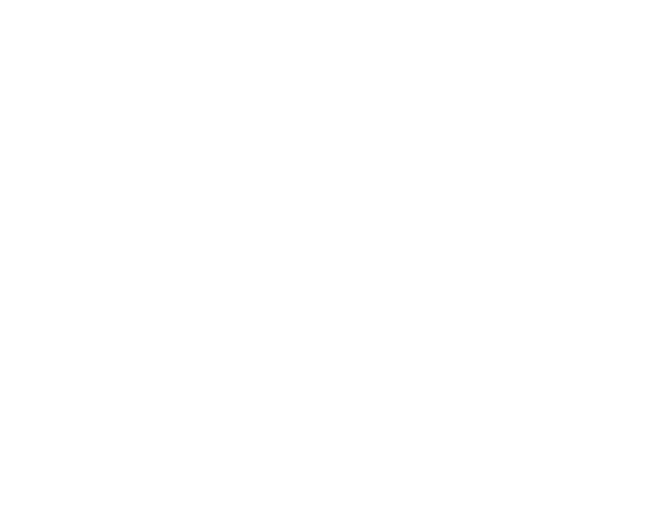
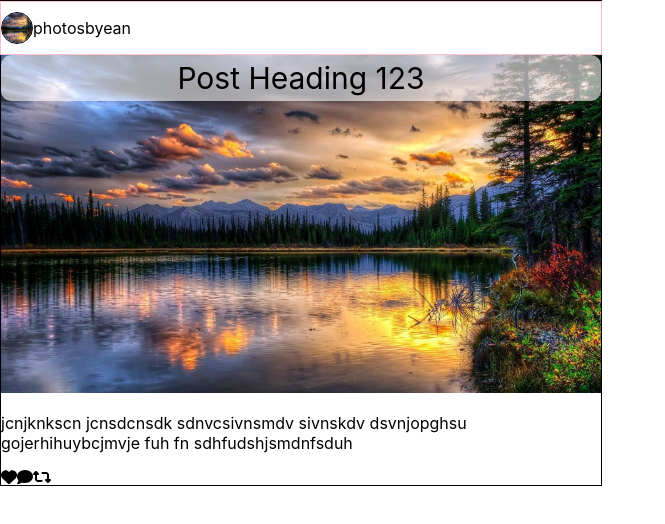
Before and after one commit to SE-OOAD-project-team/social-media-site, a React (Create React App) app in the folder client/: page /view-post in a window 1280 px wide. Before the commit this address had no page. Shown: the top 524 px of the page, without its empty margins (0-665 px from the left). Built offline with nearby package versions, Linux system fonts and the light colour scheme.

Commit message:
Cretaed View Post Boilerplate

```diff
--- a/client/package.json
+++ b/client/package.json
@@ -4,6 +4,9 @@
   "private": true,
   "type": "module",
   "dependencies": {
+    "@fortawesome/fontawesome-svg-core": "^6.2.0",
+    "@fortawesome/free-solid-svg-icons": "^6.2.0",
+    "@fortawesome/react-fontawesome": "^0.2.0",
     "@testing-library/jest-dom": "^5.16.5",
     "@testing-library/react": "^13.4.0",
     "@testing-library/user-event": "^13.5.0",
--- a/client/src/AppRouter.js
+++ b/client/src/AppRouter.js
@@ -4,6 +4,7 @@ import { BrowserRouter, Routes, Route, Navigate } from 'react-router-dom';
 
 import App from './components/App';
 import CreatePost from "./components/create-post/CreatePost";
+import ViewPost from './components/view-post/ViewPost';
 
 const AppRouter = () => {
     return (
@@ -12,6 +13,8 @@ const AppRouter = () => {
                 <Route path="/" element={<App />} />
                 {/* Remove create-post route after developing */}
                 <Route path="/create-post" element={<CreatePost />} />
+                {/* Remove create-post route after developing */}
+                <Route path="/view-post" element={<ViewPost />} />
             </Routes>
         </BrowserRouter>
     );
--- a/client/src/components/create-post/CreatePost.css
+++ b/client/src/components/create-post/CreatePost.css
@@ -1,3 +1,9 @@
+:root {
+    --create-post-component-width: 60%;
+    --create-post-component-padding: 10px;
+    --create-post-component-margin: 5px;
+}
+
 #create-post-container {
     display: flex;
     flex-direction: column;
@@ -10,7 +16,8 @@
     flex-direction: row;
     justify-content: space-evenly;
     border: 1px solid saddlebrown;
-    width: 60%;
+    width: var(--create-post-component-width);
+    padding: var(--create-post-component-padding);
 }
 
 textarea {
@@ -21,8 +28,55 @@ textarea {
 }
 
 .create-post-input {
-    width: 60%;
-    padding: 10px;
-    margin: 5px;
+    width: var(--create-post-component-width);
+    padding: var(--create-post-component-padding);
+    margin: var(--create-post-component-margin);
     outline: none;
 }
+
+#input-file-upload {
+    display: none;
+}
+
+  #label-file-upload {
+    height: 100%;
+    display: flex;
+    align-items: center;
+    justify-content: center;
+    border-width: 2px;
+    border-radius: 1rem;
+    border-style: dashed;
+    border-color: #cbd5e1;
+    background-color: #f8fafc;
+    width: var(--create-post-component-width);
+    padding: var(--create-post-component-padding);
+    margin: var(--create-post-component-margin);
+  }
+
+  #label-file-upload.drag-active {
+    background-color: #ffffff;
+  }
+
+  .upload-button {
+    cursor: pointer;
+    padding: 0.25rem;
+    font-size: 1rem;
+    border: none;
+    font-family: 'Oswald', sans-serif;
+    background-color: transparent;
+  }
+
+  .upload-button:hover {
+    text-decoration-line: underline;
+  }
+
+  #drag-file-element {
+    position: absolute;
+    width: 100%;
+    height: 100%;
+    border-radius: 1rem;
+    top: 0px;
+    right: 0px;
+    bottom: 0px;
+    left: 0px;
+  }
--- a/client/src/components/create-post/CreatePost.js
+++ b/client/src/components/create-post/CreatePost.js
@@ -1,13 +1,64 @@
 import React from "react";
+import { useState, useRef } from "react";
 import "./CreatePost.css";
 
 function CreatePost(){
+
+  // drag state
+  const [dragActive, setDragActive] = useState(false);
+  // ref
+  const dragInputRef = useRef(null);
+
+  // handle drag events
+  const handleDrag = function(e) {
+    e.preventDefault();
+    e.stopPropagation();
+    if (e.type === "dragenter" || e.type === "dragover") {
+      setDragActive(true);
+    } else if (e.type === "dragleave") {
+      setDragActive(false);
+    }
+  };
+
+  // triggers when file is dropped
+  const handleDrop = function(e) {
+    e.preventDefault();
+    e.stopPropagation();
+    setDragActive(false);
+    if (e.dataTransfer.files && e.dataTransfer.files[0]) {
+      // handleFiles(e.dataTransfer.files);
+    }
+  };
+
+  // triggers when file is selected with click
+  const handleChange = function(e) {
+    e.preventDefault();
+    if (e.target.files && e.target.files[0]) {
+      // handleFiles(e.target.files);
+    }
+  };
+
+// triggers the input when the button is clicked
+  const onButtonClick = () => {
+    dragInputRef.current.click();
+  };
+
     return (
       <div id="create-post-container">
         <p className="heading">Create a post</p>
         <textarea className="create-post-input" placeholder="What do you wanna talk about?" maxLength={1000}></textarea>
         <input className="create-post-input" type="text" placeholder="Hashtag" />
         {/* Allow users to upload images here */}
+
+        <input ref={dragInputRef} type="images" id="input-file-upload" multiple={false} onChange={handleChange} />
+      <label id="label-file-upload" htmlFor="input-file-upload" className={dragActive ? "drag-active" : "" }>
+        {/* <div> */}
+          <p>Drag and drop your file here or</p>
+          <button className="upload-button" onClick={onButtonClick}>Upload a file</button>
+        {/* </div>  */}
+      </label>
+      { dragActive && <div id="drag-file-element" onDragEnter={handleDrag} onDragLeave={handleDrag} onDragOver={handleDrag} onDrop={handleDrop}></div> }
+
         {/* Post visible to -> everyone, followers, private */}
         <div id="post-btn-container">
             <div className="btn post-ptn">POST</div>
--- /dev/null
+++ b/client/src/components/view-post/ViewPost.css
@@ -0,0 +1,72 @@
+.view-post-container {
+    width: 600px;
+    border: 1px solid black;
+    display: flex;
+    flex-direction: column;
+    align-items: center;
+
+    /* Declaring CSS variables */
+    --heading-size: 30px;
+    --paragraph-size: 10px;
+    --full-width: 100%;
+
+}
+
+img {
+    /* Preventing user drags */
+    -webkit-user-drag: none;
+    user-select: none;
+    -moz-user-select: none;
+    -webkit-user-select: none;
+    -ms-user-select: none;
+}
+
+.view-post-user-details-container {
+    width: var(--full-width);
+    display: flex;
+    flex-direction: row;
+    border: 1px solid pink;
+    align-items: center;
+}
+
+.view-post-user-profile-pic-container {
+    width: 30px;
+    height: 30px;
+    border: 1px solid black;
+    border-radius: 50%;
+}
+
+.view-post-user-profile-pic {
+    width: 100%;
+    height: 100%;
+    border-radius: 50%;
+}
+
+.view-post-details-container {
+    width: var(--full-width);
+    position: relative;
+}
+
+.view-post-title {
+    width: var(--full-width);
+    font-size: var(--heading-size);
+    text-align: center;
+    position: absolute;
+    top: 0;
+    margin: 0;
+    background-color: rgba(255, 255, 255, 0.6);
+    padding: 5px 0px;
+    border-bottom-left-radius: 10px;
+    border-bottom-right-radius: 10px;
+    border-radius: 10px;
+}
+
+.view-post-pic {
+    width: var(--full-width);
+}
+
+.view-post-interactions-container {
+    width: var(--full-width);
+    display: flex;
+    flex-direction: row;
+}
--- /dev/null
+++ b/client/src/components/view-post/ViewPost.js
@@ -0,0 +1,45 @@
+import React from "react";
+import "./ViewPost.css";
+import { FontAwesomeIcon } from "@fortawesome/react-fontawesome";
+import { faHeart, faComment, faRetweet } from "@fortawesome/free-solid-svg-icons";
+
+function ViewPost() {
+    const sample = {
+        user_details: {
+            name: "photosbyean",
+            profile_pic: "/temp/wallpaper.jpg"
+        },
+        title: "Post Heading 123",
+        pic: "/temp/wallpaper.jpg",
+        description: "jcnjknkscn jcnsdcnsdk sdnvcsivnsmdv sivnskdv dsvnjopghsu gojerhihuybcjmvje fuh fn sdhfudshjsmdnfsduh",
+        comments: [{
+            name: "user1",
+            profile_pic: "/temp/wallpaper.jpg",
+            comment: "Well done. jfdnsfklds jkfndsknf."
+        }],
+        likes_count: 233
+    };
+    return(
+        <div className="view-post-container">
+            <div className="view-post-user-details-container">
+                <div className="view-post-user-profile-pic-container">
+                    <img className="view-post-user-profile-pic" src={sample.user_details.profile_pic} alt="profile-pic" />
+                </div>
+                <p className="view-post-user-name">{sample.user_details.name}</p>
+            </div>
+            <div className="view-post-details-container">
+                <p className="view-post-title">{sample.title}</p>
+                <img className="view-post-pic" src={sample.pic} alt="post-pic" />
+                <p className="view-post-description">{sample.description}</p>
+            </div>
+            <div className="view-post-interactions-container">
+                {/* Change the text to an icon later */}
+                <FontAwesomeIcon icon={faHeart} />
+                <FontAwesomeIcon icon={faComment} />
+                <FontAwesomeIcon icon={faRetweet} />
+            </div>
+        </div>
+    )
+}
+
+export default ViewPost;
```
Also changed, not shown: client/public/temp/README.txt (added), client/public/temp/wallpaper.jpg (added), 1 other file (tests, documents, lock files or other folders).
